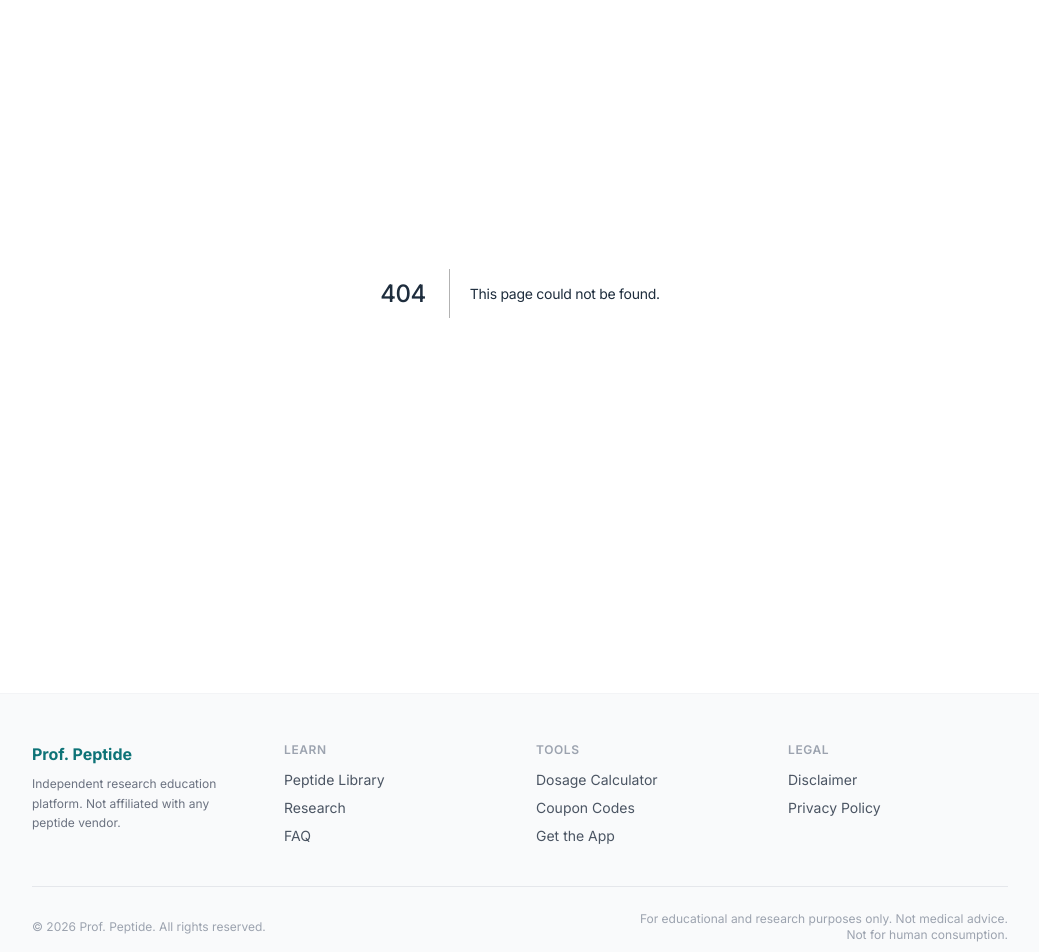
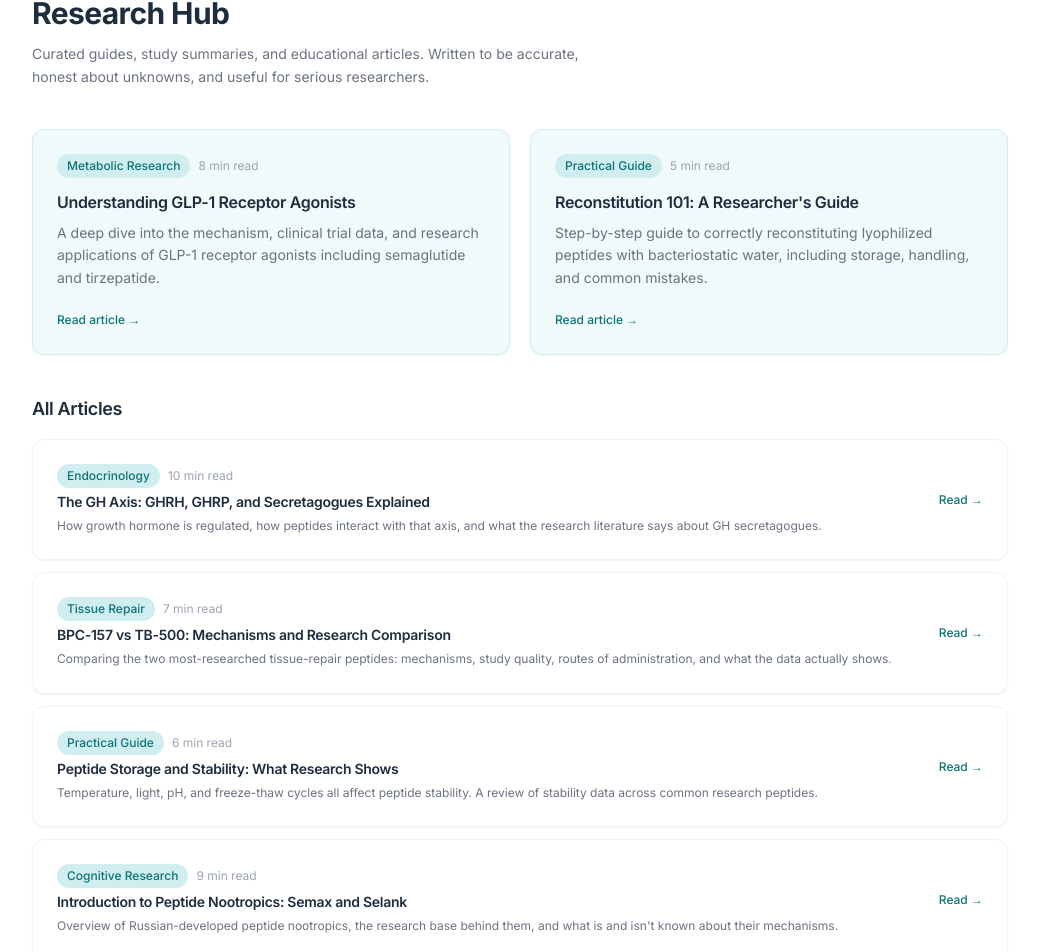
Before and after one commit to masbooksonebay/profpeptide, a Next.js app: page /research in a window 1280 px wide. Before the commit this address had no page. Shown: the part 172-1124 px from the top of the page, without its empty margins (120-1159 px from the left). Built offline with nearby package versions, Linux system fonts and the light colour scheme.

Commit message:
Add Research page

```diff
--- /dev/null
+++ b/src/app/research/page.tsx
@@ -0,0 +1,108 @@
+import Link from "next/link";
+
+export const metadata = {
+  title: "Research & Education | Prof. Peptide",
+  description: "Curated peptide research articles, study summaries, and educational guides.",
+};
+
+const articles = [
+  {
+    title: "Understanding GLP-1 Receptor Agonists",
+    category: "Metabolic Research",
+    readTime: "8 min read",
+    summary: "A deep dive into the mechanism, clinical trial data, and research applications of GLP-1 receptor agonists including semaglutide and tirzepatide.",
+    slug: "glp1-receptor-agonists",
+    featured: true,
+  },
+  {
+    title: "Reconstitution 101: A Researcher's Guide",
+    category: "Practical Guide",
+    readTime: "5 min read",
+    summary: "Step-by-step guide to correctly reconstituting lyophilized peptides with bacteriostatic water, including storage, handling, and common mistakes.",
+    slug: "reconstitution-guide",
+    featured: true,
+  },
+  {
+    title: "The GH Axis: GHRH, GHRP, and Secretagogues Explained",
+    category: "Endocrinology",
+    readTime: "10 min read",
+    summary: "How growth hormone is regulated, how peptides interact with that axis, and what the research literature says about GH secretagogues.",
+    slug: "gh-axis-explained",
+    featured: false,
+  },
+  {
+    title: "BPC-157 vs TB-500: Mechanisms and Research Comparison",
+    category: "Tissue Repair",
+    readTime: "7 min read",
+    summary: "Comparing the two most-researched tissue-repair peptides: mechanisms, study quality, routes of administration, and what the data actually shows.",
+    slug: "bpc157-vs-tb500",
+    featured: false,
+  },
+  {
+    title: "Peptide Storage and Stability: What Research Shows",
+    category: "Practical Guide",
+    readTime: "6 min read",
+    summary: "Temperature, light, pH, and freeze-thaw cycles all affect peptide stability. A review of stability data across common research peptides.",
+    slug: "peptide-storage-stability",
+    featured: false,
+  },
+  {
+    title: "Introduction to Peptide Nootropics: Semax and Selank",
+    category: "Cognitive Research",
+    readTime: "9 min read",
+    summary: "Overview of Russian-developed peptide nootropics, the research base behind them, and what is and isn't known about their mechanisms.",
+    slug: "peptide-nootropics-semax-selank",
+    featured: false,
+  },
+];
+
+export default function ResearchPage() {
+  const featured = articles.filter(a => a.featured);
+  const rest = articles.filter(a => !a.featured);
+  return (
+    <div className="section">
+      <div className="mb-10">
+        <span className="tag mb-3 inline-block">Research & Education</span>
+        <h1 className="text-3xl font-bold text-[#1e2d3d] mb-3">Research Hub</h1>
+        <p className="text-gray-500 max-w-xl text-sm leading-relaxed">
+          Curated guides, study summaries, and educational articles. Written to be accurate,
+          honest about unknowns, and useful for serious researchers.
+        </p>
+      </div>
+      <div className="grid md:grid-cols-2 gap-5 mb-10">
+        {featured.map((a) => (
+          <div key={a.slug} className="card border-[#d0eeef] bg-[#f0fafa]">
+            <div className="flex items-center gap-2 mb-3">
+              <span className="tag">{a.category}</span>
+              <span className="text-xs text-gray-400">{a.readTime}</span>
+            </div>
+            <h2 className="text-base font-semibold text-[#1e2d3d] mb-2">{a.title}</h2>
+            <p className="text-sm text-gray-500 leading-relaxed mb-4">{a.summary}</p>
+            <span className="text-xs font-medium text-[#0D7377]">Read article →</span>
+          </div>
+        ))}
+      </div>
+      <h2 className="text-lg font-semibold text-[#1e2d3d] mb-4">All Articles</h2>
+      <div className="space-y-3">
+        {rest.map((a) => (
+          <div key={a.slug} className="card flex flex-col sm:flex-row sm:items-center gap-4">
+            <div className="flex-1">
+              <div className="flex items-center gap-2 mb-1">
+                <span className="tag text-xs">{a.category}</span>
+                <span className="text-xs text-gray-400">{a.readTime}</span>
+              </div>
+              <h3 className="text-sm font-semibold text-[#1e2d3d]">{a.title}</h3>
+              <p className="text-xs text-gray-500 mt-1 leading-relaxed">{a.summary}</p>
+            </div>
+            <span className="text-xs font-medium text-[#0D7377] whitespace-nowrap flex-shrink-0">Read →</span>
+          </div>
+        ))}
+      </div>
+      <div className="mt-12 p-6 bg-gray-50 border border-gray-100 rounded-xl text-center">
+        <p className="text-sm font-medium text-[#1e2d3d] mb-2">More articles coming soon</p>
+        <p className="text-xs text-gray-500">The research hub is actively updated. Get the app to be notified of new content.</p>
+        <Link href="/app" className="btn-primary text-sm mt-4 inline-block">Get the App</Link>
+      </div>
+    </div>
+  );
+}
```
